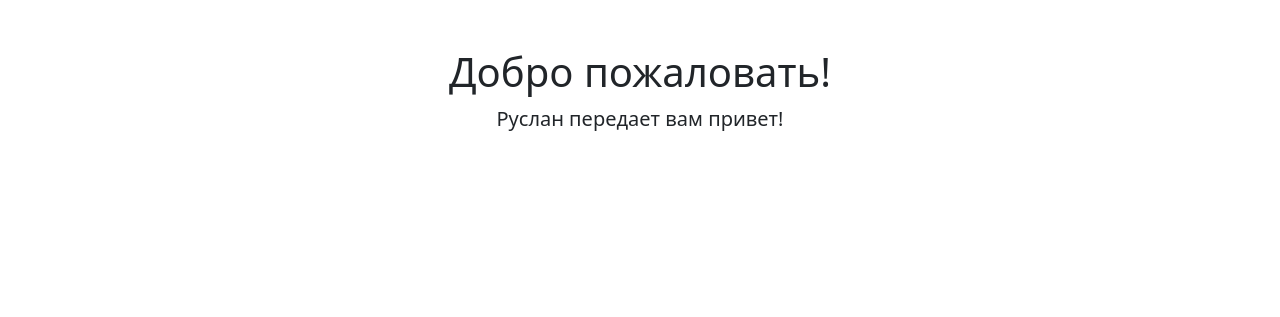
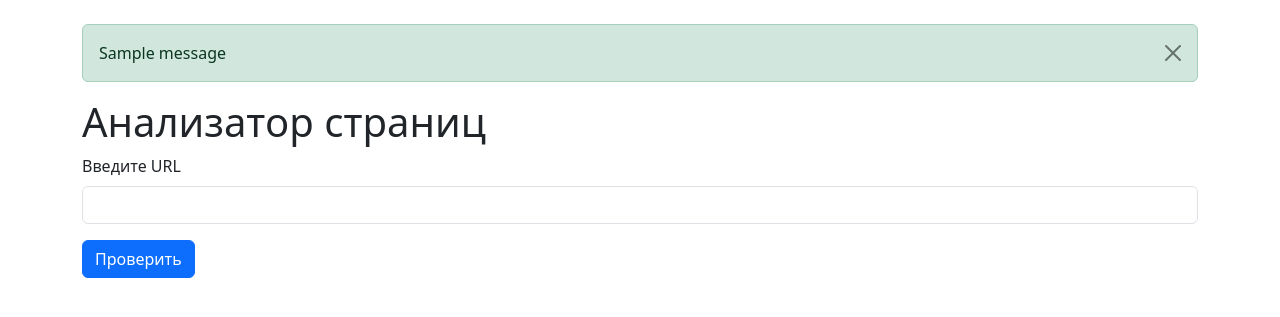
Before and after one commit to rssolgaleo/Page-Analyzer, a Flask app: page / in a window 1280 px wide. Shown: the top 317 px of the page. Run offline with Flask 3, Linux system fonts and the light colour scheme; one stand-in notice (Sample message) is shown.

Commit message:
feat: add URL creation and listing using PostgreSQL

```diff
--- /dev/null
+++ b/database.sql
@@ -0,0 +1,5 @@
+CREATE TABLE urls (
+  id SERIAL PRIMARY KEY,
+  name VARCHAR(255) NOT NULL UNIQUE,
+  created_at TIMESTAMP DEFAULT CURRENT_TIMESTAMP
+);
--- a/page_analyzer/app.py
+++ b/page_analyzer/app.py
@@ -1,6 +1,11 @@
-from flask import Flask, render_template
+from flask import (
+  Flask, render_template, request, redirect, url_for, flash
+)
 from dotenv import load_dotenv
 import os
+import validators
+from urllib.parse import urlparse
+from .db import get_connection
 
 load_dotenv()
 
@@ -11,3 +16,63 @@ app.config['SECRET_KEY'] = os.getenv('SECRET_KEY')
 @app.route('/')
 def index():
     return render_template('index.html')
+
+
+@app.post('/urls')
+def add_url():
+    url = request.form.get('url')
+
+    if not url or not validators.url(url) or len(url) > 255:
+        flash('Invalid URL', 'error')
+        return render_template('index.html'), 422
+
+    parsed_url = urlparse(url)
+    normalized_url = f"{parsed_url.scheme}://{parsed_url.netloc}"
+
+    with get_connection() as conn:
+        with conn.cursor() as cursor:
+            cursor.execute(
+                'SELECT id FROM urls WHERE name=%s', (normalized_url, )
+            )
+
+            exiting_url = cursor.fetchone()
+            if exiting_url:
+                flash('URL already exists', 'error')
+                return redirect(url_for('show_url', url_id=exiting_url[0]))
+
+            cursor.execute(
+                'INSERT INTO urls (name) VALUES (%s) RETURNING id',
+                (normalized_url, )
+            )
+            new_url_id = cursor.fetchone()[0]
+            flash('URL added successfully', 'success')
+            return redirect(url_for('show_url', url_id=new_url_id))
+
+
+@app.route('/urls')
+def list_urls():
+    with get_connection() as conn:
+        with conn.cursor() as cursor:
+            cursor.execute(
+                """
+                SELECT id, name, created_at FROM urls ORDER BY created_at DESC
+                """
+            )
+            urls = cursor.fetchall()
+    return render_template('urls/index.html', urls=urls)
+
+
+@app.route('/urls/<int:url_id>')
+def show_url(url_id):
+    with get_connection() as conn:
+        with conn.cursor() as cursor:
+            cursor.execute(
+                'SELECT id, name, created_at FROM urls WHERE id = %s',
+                (url_id, )
+            )
+            url = cursor.fetchone()
+
+    if not url:
+        flash('URL not found', 'error')
+        return redirect(url_for('list_urls'))
+    return render_template('urls/show.html', url=url)
--- /dev/null
+++ b/page_analyzer/templates/base.html
@@ -0,0 +1,24 @@
+<!DOCTYPE html>
+<html lang="ru">
+<head>
+  <meta charset="UTF-8">
+  <title>Анализатор страницы</title>
+  <link href="https://cdn.jsdelivr.net/npm/bootstrap@5.3.3/dist/css/bootstrap.min.css" rel="stylesheet">
+</head>
+<body>
+  <div class="container mt-4">
+    {% with messages = get_flashed_messages(with_categories=true) %}
+      {% if messages %}
+        {% for category, message in messages %}
+          <div class="alert alert-{{ category }} alert-dismissible fade show" role="alert">
+            {{ message }}
+            <button type="button" class="btn-close" data-bs-dismiss="alert" aria-label="Закрыть"></button>
+          </div>
+        {% endfor %}
+      {% endif %}
+    {% endwith %}
+
+    {% block content %}{% endblock %}
+  </div>
+</body>
+</html>
--- a/page_analyzer/templates/index.html
+++ b/page_analyzer/templates/index.html
@@ -1,15 +1,14 @@
-<!DOCTYPE html>
-<html lang="ru">
-<head>
-    <meta charset="UTF-8">
-    <title>Анализатор страницы</title>
-    <link href="https://cdn.jsdelivr.net/npm/bootstrap@5.3.6/dist/css/bootstrap.min.css" rel="stylesheet" integrity="sha384-4Q6Gf2aSP4eDXB8Miphtr37CMZZQ5oXLH2yaXMJ2w8e2ZtHTl7GptT4jmndRuHDT" crossorigin="anonymous">
-    <script src="https://cdn.jsdelivr.net/npm/bootstrap@5.3.6/dist/js/bootstrap.bundle.min.js" integrity="sha384-j1CDi7MgGQ12Z7Qab0qlWQ/Qqz24Gc6BM0thvEMVjHnfYGF0rmFCozFSxQBxwHKO" crossorigin="anonymous"></script>
-</head>
-<body>
-    <div class="container mt-5">
-        <h1 class="text-center">Добро пожаловать!</h1>
-        <p class="lead text-center">Руслан передает вам привет!</p>
-    </div>
-</body>
-</html>
+{% extends "base.html" %}
+
+{% block content %}
+<h1>Анализатор страниц</h1>
+
+<form method="post" action="{{ url_for('add_url') }}">
+  <div class="mb-3">
+    <label for="url" class="form-label">Введите URL</label>
+    <input type="text" name="url" id="url" class="form-control" required>
+  </div>
+  <button type="submit" class="btn btn-primary">Проверить</button>
+</form>
+
+{% endblock %}
--- a/pyproject.toml
+++ b/pyproject.toml
@@ -7,7 +7,9 @@ requires-python = ">=3.10"
 dependencies = [
     "flask>=3.1.0",
     "gunicorn>=23.0.0",
+    "psycopg2>=2.9.10",
     "python-dotenv>=1.1.0",
+    "validators>=0.35.0",
 ]
 
 [dependency-groups]
```
Also changed, not shown: page_analyzer/db.py (added, +10 -0 lines), page_analyzer/templates/urls/index.html (added, +23 -0 lines), page_analyzer/templates/urls/show.html (added, +20 -0 lines), 2 other files.
